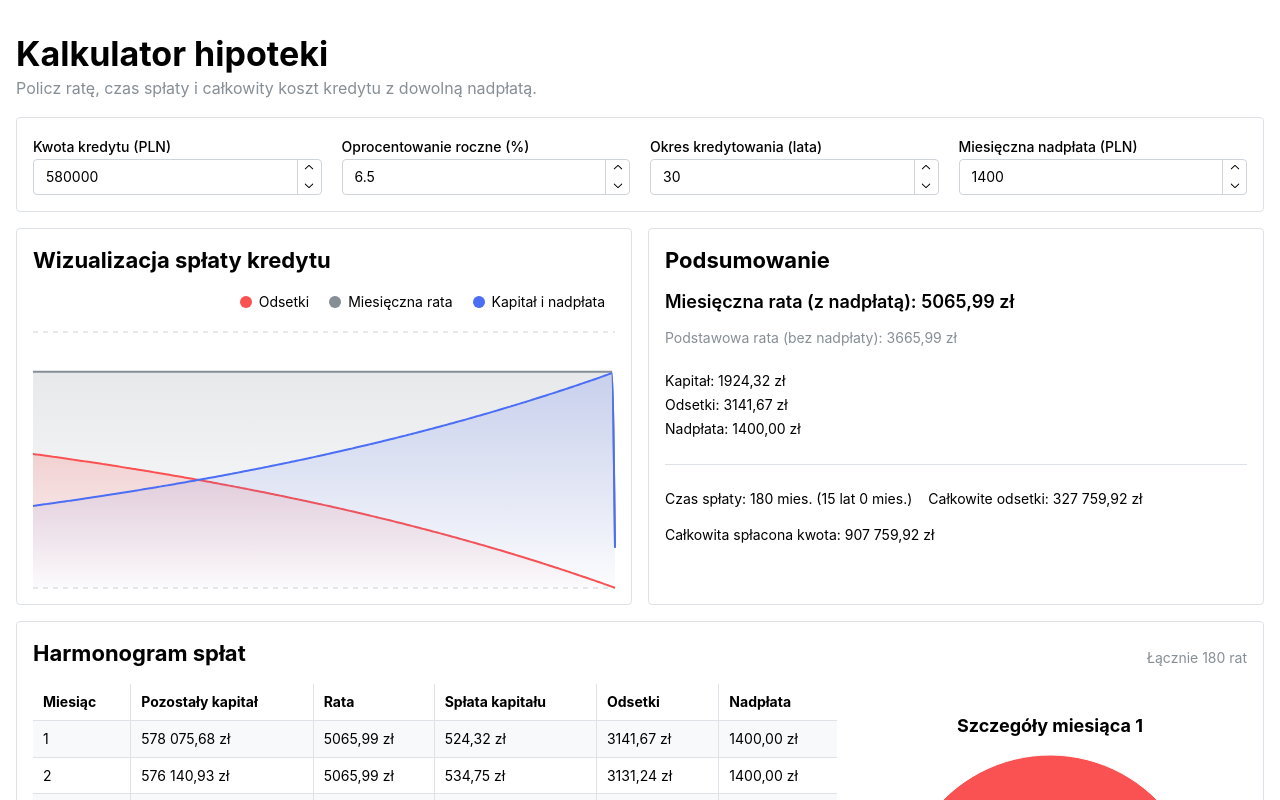
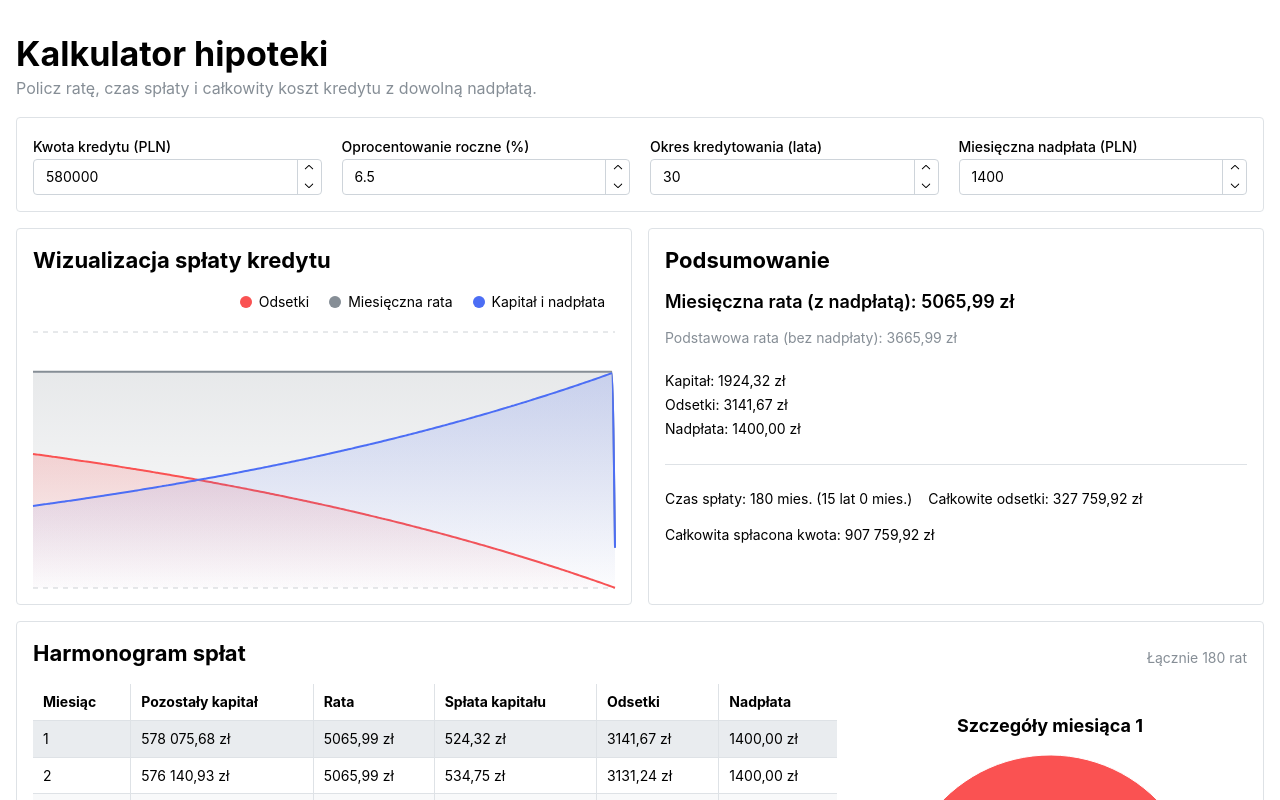
Before and after one commit to Angael/hipoteka, a React (Vite) app: page / in a window 1280 px wide. Shown: the top 800 px of the page. Built offline with nearby package versions, Linux system fonts and the light colour scheme.

Commit message:
further optimizations to table hover

```diff
--- a/src/App.tsx
+++ b/src/App.tsx
@@ -64,8 +64,6 @@ function App() {
     const { setHoverState } = useHoverState.getState();
     setHoverState(result.schedule[0] || null);
   }, [result]);
-
-  console.log(result);
 
   return (
     <Container size="xl" py="xl">
--- a/src/ScheduleTable.tsx
+++ b/src/ScheduleTable.tsx
@@ -1,15 +1,15 @@
 import { ScrollArea, Table, Text } from "@mantine/core";
+import { memo } from "react";
+import { useHoverState } from "./hover-state";
 import type { AmortizationRow } from "./loanCalculations";
-import { memo, startTransition } from "react";
-import { formatCurrency } from "./utils";
-import { useHoverState } from "./hover-state";
+import ScheduleTableRow from "./ScheduleTableRow";
 
 type Props = {
   schedule: AmortizationRow[];
 };
 
 const ScheduleTable = ({ schedule }: Props) => {
-  const setHoverState = useHoverState((s) => s.setHoverState);
+  const { hoveredRow, setHoverState } = useHoverState();
 
   return (
     <ScrollArea h={400} type="hover">
@@ -34,18 +34,13 @@ const ScheduleTable = ({ schedule }: Props) => {
               </Table.Td>
             </Table.Tr>
           ) : (
-            schedule.slice(0, 600).map((row) => (
-              <Table.Tr
-                key={row.month}
-                onMouseEnter={() => startTransition(() => setHoverState(row))}
-              >
-                <Table.Td>{row.month}</Table.Td>
-                <Table.Td>{formatCurrency(row.remainingBalance)}</Table.Td>
-                <Table.Td>{formatCurrency(row.payment)}</Table.Td>
-                <Table.Td>{formatCurrency(row.principal)}</Table.Td>
-                <Table.Td>{formatCurrency(row.interest)}</Table.Td>
-                <Table.Td>{formatCurrency(row.overpayment)}</Table.Td>
-              </Table.Tr>
+            schedule.map((row) => (
+              <ScheduleTableRow
+                key={row.id}
+                row={row}
+                isHovered={hoveredRow.month === row.month}
+                onMouseEnter={setHoverState}
+              />
             ))
           )}
         </Table.Tbody>
--- /dev/null
+++ b/src/ScheduleTableRow.tsx
@@ -0,0 +1,29 @@
+import { Table } from "@mantine/core";
+import { memo } from "react";
+import { formatCurrency } from "./utils";
+import type { AmortizationRow } from "./loanCalculations";
+
+type Props = {
+  row: AmortizationRow;
+  isHovered: boolean;
+  onMouseEnter: (row: AmortizationRow) => void;
+};
+
+const ScheduleTableRow = ({ row, isHovered, onMouseEnter }: Props) => {
+  return (
+    <Table.Tr
+      key={row.month}
+      onMouseEnter={() => onMouseEnter(row)}
+      bg={isHovered ? "gray.2" : undefined}
+    >
+      <Table.Td>{row.month}</Table.Td>
+      <Table.Td>{formatCurrency(row.remainingBalance)}</Table.Td>
+      <Table.Td>{formatCurrency(row.payment)}</Table.Td>
+      <Table.Td>{formatCurrency(row.principal)}</Table.Td>
+      <Table.Td>{formatCurrency(row.interest)}</Table.Td>
+      <Table.Td>{formatCurrency(row.overpayment)}</Table.Td>
+    </Table.Tr>
+  );
+};
+
+export default memo(ScheduleTableRow);
--- a/src/hover-state.ts
+++ b/src/hover-state.ts
@@ -6,6 +6,7 @@ export const useHoverState = create<{
   setHoverState: (row: AmortizationRow) => void;
 }>((set) => ({
   hoveredRow: {
+    id: "null",
     month: 0,
     payment: 0,
     interest: 0,
--- a/src/loanCalculations.ts
+++ b/src/loanCalculations.ts
@@ -6,6 +6,7 @@ export interface LoanParameters {
 }
 
 export interface AmortizationRow {
+  id: string;
   month: number;
   payment: number;
   interest: number;
@@ -123,6 +124,7 @@ export function generateAmortizationSchedule({
     totalPaid += totalPayment;
 
     schedule.push({
+      id: Math.random().toString(16).slice(2),
       month,
       payment: toCents(totalPayment),
       interest: toCents(interestPayment),
```
